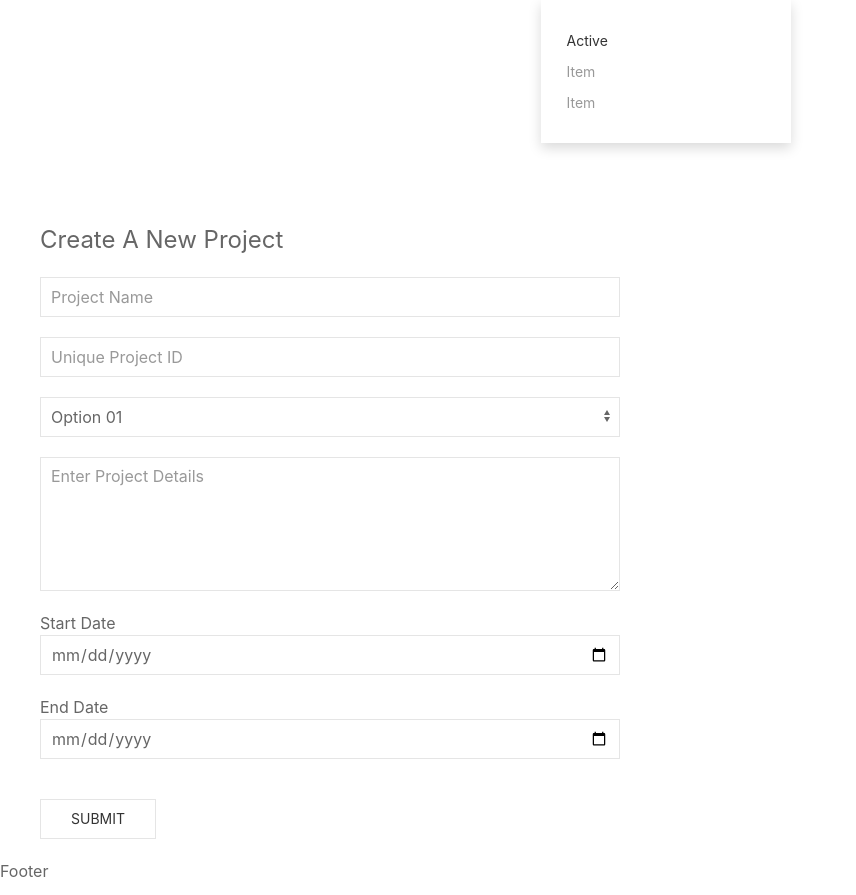
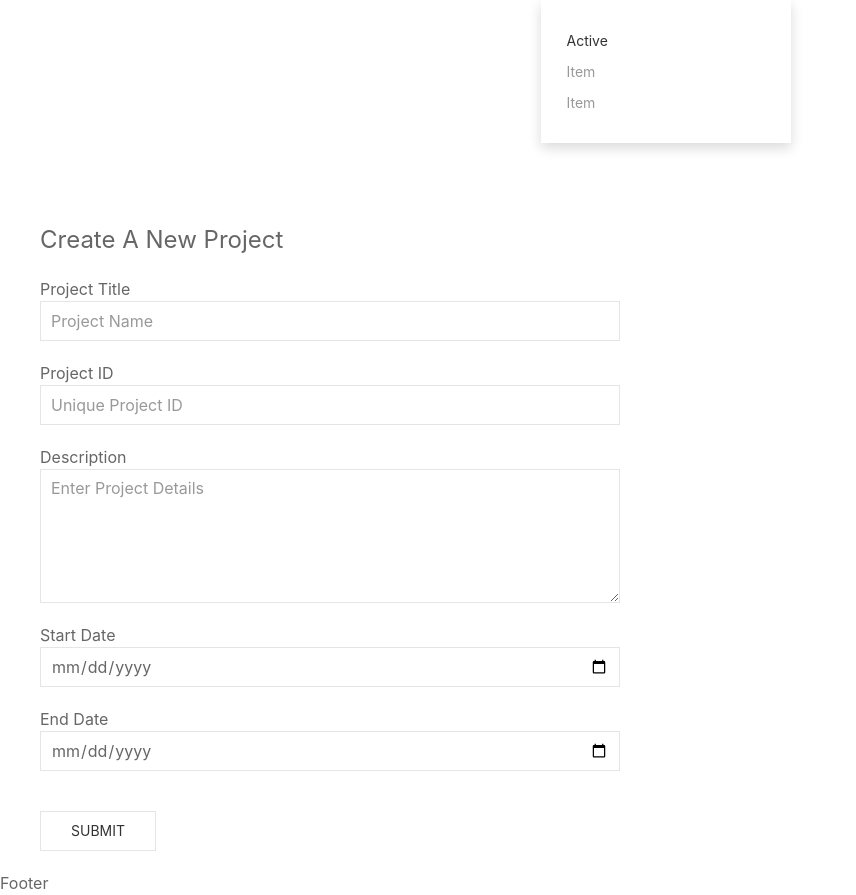
Before and after one commit to rosalesnikho/PMToolReact, a React (Create React App) app: page /addProject in a window 1280 px wide. Shown: the whole page, without its empty margins (0-856 px from the left). Built offline with nearby package versions, Linux system fonts and the light colour scheme.

Commit message:
fully functioning React to Java API

```diff
--- a/src/actions/projectActions.js
+++ b/src/actions/projectActions.js
@@ -2,14 +2,13 @@ import axios from "axios";
 import {GET_ERRORS} from "./type"
 
 export const createProject = (project, history) => async dispatch => {
+
+	// Post request to the Spring API passing Axios
+	// Push to dashboard route if a valid object is passed
+	// If errors occur, pass the error object
 	try {
-		//post request to the Spring API passing a valid object
-		const res = axios.post("localhost:8080/api/project", project);
-
-		//Push to dashboard route if a valid object is passed
+		const res = await axios.post("http://localhost:8080/api/project", project);
 		history.push("/dashboard")
-
-		// If errors occur, pass the error object
 	} catch (err) {
 		dispatch({
 			type: GET_ERRORS,
--- a/src/components/Project/AddProject.js
+++ b/src/components/Project/AddProject.js
@@ -1,6 +1,7 @@
 import React, {Component} from "react";
+import { connect } from "react-redux"
 import PropTypes from "prop-types";
-import { connect } from "react-redux"
+
 
 //Comps Import
 import { createProject } from "../../actions/projectActions";
@@ -39,7 +40,9 @@ class AddProject extends Component {
 			end_date: this.state.end_date
 		};
 
-		this.props.createProject(newProject, this.props.history)
+		this.props.createProject(newProject, this.props.history);
+
+		console.log(newProject)
 	}
 
 	render() {
@@ -52,6 +55,7 @@ class AddProject extends Component {
 								<legend className="uk-legend">Create A New Project</legend>
 
 								<div className="uk-margin">
+									Project Title
 									<input
 										className="uk-input"
 										type="text"
@@ -62,6 +66,7 @@ class AddProject extends Component {
 									/>
 								</div>
 								<div className="uk-margin">
+									Project ID
 									<input
 										className="uk-input"
 										type="text"
@@ -73,13 +78,7 @@ class AddProject extends Component {
 								</div>
 
 								<div className="uk-margin">
-									<select className="uk-select">
-										<option>Option 01</option>
-										<option>Option 02</option>
-									</select>
-								</div>
-
-								<div className="uk-margin">
+									Description
 									<textarea
 										className="uk-textarea"
 										rows="5"
@@ -135,5 +134,5 @@ AddProject.propTypes =  {
 // Export AddProject class
 export default connect(
 	null,
-	{ createProject })
-(AddProject);
+	{ createProject }
+	)(AddProject);
```
